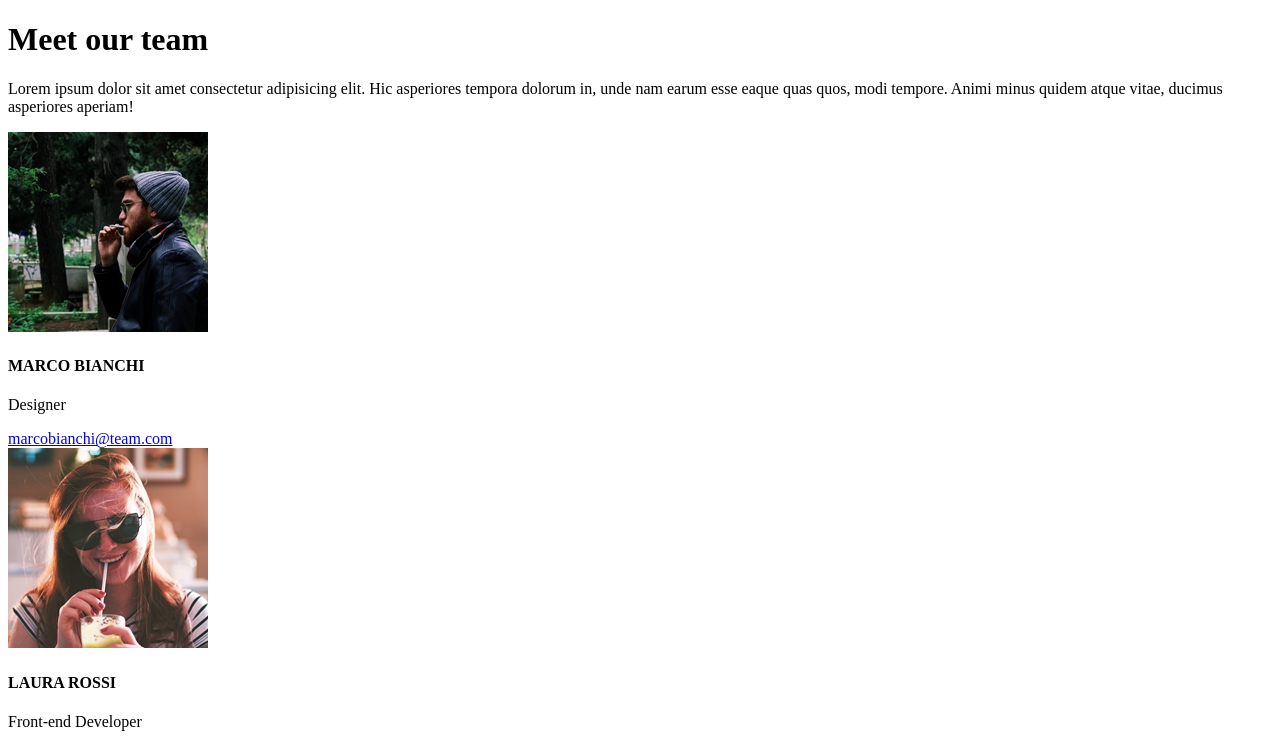
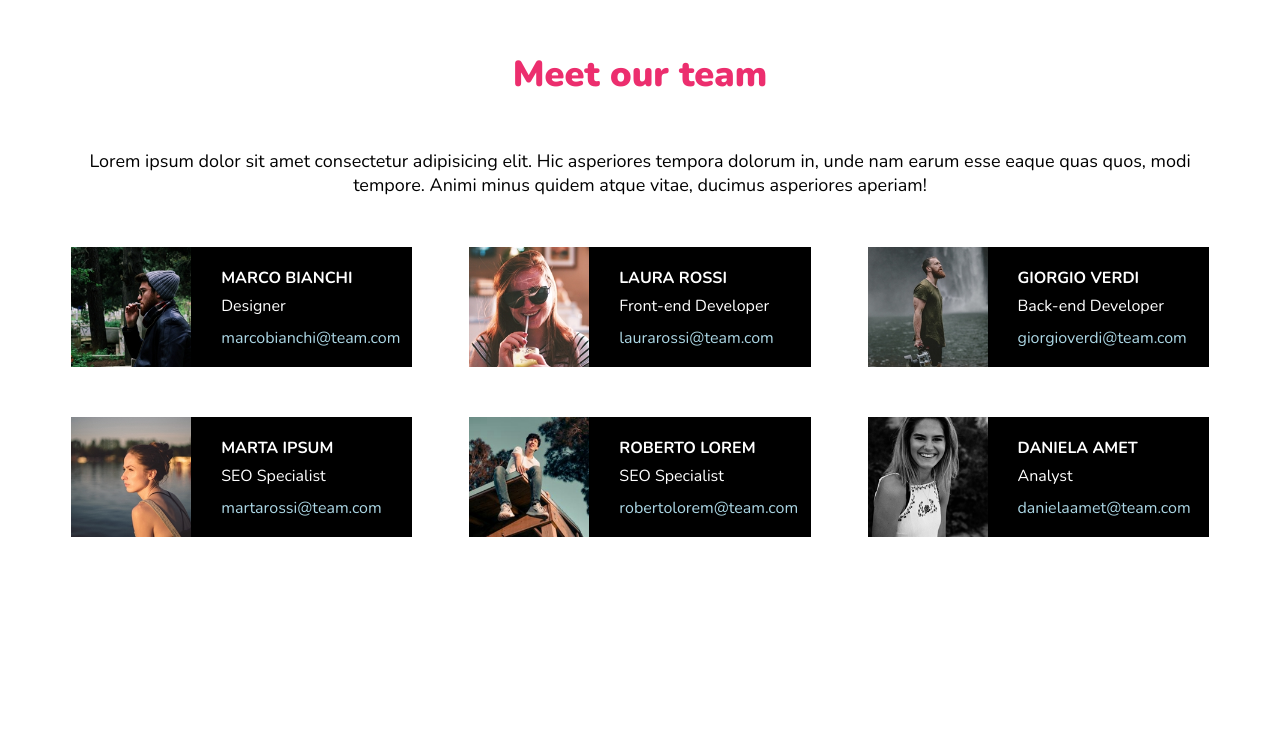
Before and after one commit to nicoargiolas/js-our-team, a plain HTML site: page index.html in a window 1280 px wide. Shown: the top 744 px of the page. Drawn offline with nearby package versions, Linux system fonts and the light colour scheme.

Commit message:
Modifica stile

```diff
--- a/css/style.css
+++ b/css/style.css
@@ -0,0 +1,77 @@
+/* <div class="container">
+        <h1> Meet our team </h1>
+        <p> Lorem ipsum dolor sit amet consectetur adipisicing elit. Hic asperiores tempora dolorum in, unde nam earum esse eaque quas quos, modi tempore. Animi minus quidem atque vitae, ducimus asperiores aperiam! </p>
+        <div id="team">
+        <div class="img-box">
+        <img src="${img}" alt="${name}">
+      </div>
+      <div class="text-box">
+        <h4 class="name"> ${name.toUpperCase()} </h4>
+        <p class="role"> ${role}</p>
+        <a href="#" class="email"> ${email} </a>
+      </div>;
+        </div>
+    </div> */
+
+.container {
+    width: 90%;
+    margin: 0 auto;
+    font-family: "Nunito", serif;
+}
+
+.title {
+    text-align: center;
+    color: #EC2E6E;
+    margin: 50px 0;
+    font-size: 36px;
+    font-weight: 900;
+}
+
+.subtitle {
+    text-align: center;
+    margin: 50px 0;
+    font-size: 18px;
+}
+
+#team {
+    display: flex;
+    flex-wrap: wrap;
+    justify-content: space-between;
+}
+
+.member {
+    display: flex;
+    width: 30%;
+    height: 120px;
+    margin-bottom: 50px;
+}
+
+.img-box {
+    height: 100%;
+    width: 120px;
+}
+
+.img-box img {
+    height: 100%;
+    width: auto;
+}
+
+.text-box {
+    width: 500px;
+    background-color: #000000;
+    color: white;
+    padding-left: 30px;
+}
+
+.name {
+    margin: 20px 0 0 0;
+}
+
+.role {
+    margin: 6px 0 10px 0;
+}
+
+.email {
+    text-decoration: none;
+    color: lightblue;
+}
--- a/index.html
+++ b/index.html
@@ -4,12 +4,16 @@
     <meta charset="UTF-8">
     <meta name="viewport" content="width=device-width, initial-scale=1.0">
     <title>Document</title>
+    <!-- Fonts -->
+    <link rel="preconnect" href="https://fonts.googleapis.com">
+    <link rel="preconnect" href="https://fonts.gstatic.com" crossorigin>
+    <link href="https://fonts.googleapis.com/css2?family=Nunito:ital,wght@0,200..1000;1,200..1000&display=swap" rel="stylesheet">
     <link rel="stylesheet" href="./css/style.css">
 </head>
 <body>
     <div class="container">
-        <h1> Meet our team </h1>
-        <p> Lorem ipsum dolor sit amet consectetur adipisicing elit. Hic asperiores tempora dolorum in, unde nam earum esse eaque quas quos, modi tempore. Animi minus quidem atque vitae, ducimus asperiores aperiam! </p>
+        <h1 class="title"> Meet our team </h1>
+        <p class="subtitle"> Lorem ipsum dolor sit amet consectetur adipisicing elit. Hic asperiores tempora dolorum in, unde nam earum esse eaque quas quos, modi tempore. Animi minus quidem atque vitae, ducimus asperiores aperiam! </p>
         <div id="team">
 
         </div>
--- a/script.js
+++ b/script.js
@@ -50,12 +50,14 @@ let counter = teamMembers.length;
 for (let i = 0; i < counter; i++) {
   const {name, role, email, img} = teamMembers[i];
   teamHTML.innerHTML +=`
-  <div class="img-box">
-      <img src="${img}" alt="${name}">
+  <div class="member">
+    <div class="img-box">
+        <img src="${img}" alt="${name}">
     </div>
     <div class="text-box">
       <h4 class="name"> ${name.toUpperCase()} </h4>
-      <p class="role"> ${role}</p>
+      <p class="role"> ${role} </p>
       <a href="#" class="email"> ${email} </a>
-    </div>`;
+    </div>
+  </div>`;
 }
```
